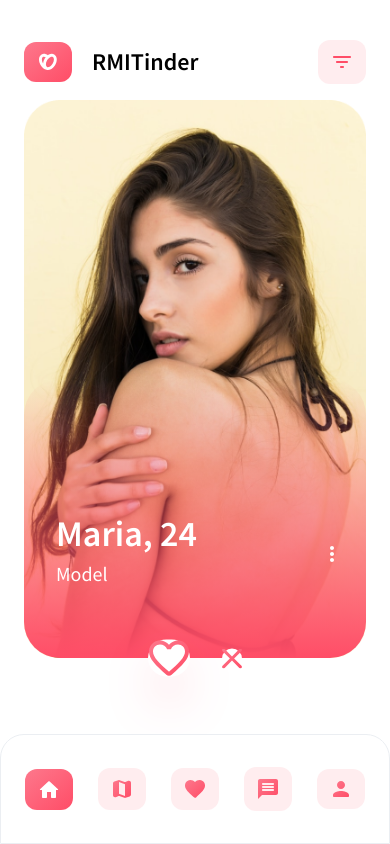
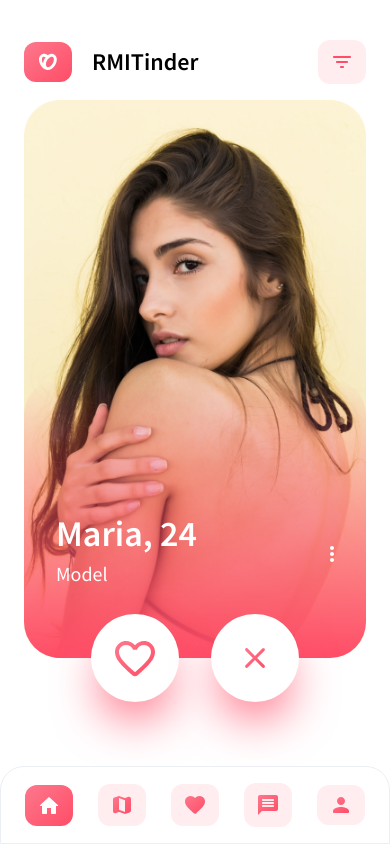
Before and after one commit to b1amage/further-web-front-end, a React (Create React App) app: page / in a window 390 px wide. Built offline with nearby package versions, Linux system fonts and the light colour scheme.

Commit message:
home page ui mobile

```diff
--- a/src/components/header/Header.js
+++ b/src/components/header/Header.js
@@ -5,7 +5,7 @@ import NavButton from "../navbar/NavButton";
 
 const Header = () => {
 	return (
-		<div className="flex flex-grow-0 py-4">
+		<div className="flex py-4 jusitfy-self-start x-grow-0 jus">
 			<div className="flex items-center flex-1 space-x-5">
 				<Logo />
 
--- a/src/components/main/Frame.js
+++ b/src/components/main/Frame.js
@@ -24,11 +24,11 @@ const Frame = () => {
 
 			{/* button div */}
 			<div className="absolute bottom-0 z-30 flex items-center justify-center space-x-8 -translate-x-1/2 translate-y-1/2 cursor-pointer left-1/2">
-				<HeroButton width={88} height={88}>
+				<HeroButton className="w-[76px] h-[76px]">
 					<img src={emptyHeart} alt="svg icon" />
 				</HeroButton>
 
-				<HeroButton width={88} height={88}>
+				<HeroButton className="w-[76px] h-[76px]">
 					<img src={x} alt="svg icon" />
 				</HeroButton>
 			</div>
--- a/src/components/main/HeroButton.js
+++ b/src/components/main/HeroButton.js
@@ -1,9 +1,9 @@
 import React from "react";
 
-const HeroButton = ({ width, height, children }) => {
+const HeroButton = ({ className, children }) => {
 	return (
 		<button
-			className={`bg-white w-[${width}px] h-[${height}px] rounded-full shadow-2xl flex items-center justify-center shadow-primary-100`}
+			className={`bg-white w-[88px] h-[88px] rounded-full shadow-2xl flex items-center justify-center shadow-primary-100 ${className}`}
 		>
 			{children}
 		</button>
--- a/src/components/navbar/NavBar.js
+++ b/src/components/navbar/NavBar.js
@@ -1,11 +1,44 @@
-import React from "react";
+import React, { useState, useEffect } from "react";
 import NavButton from "./NavButton";
 import navItems from "../../content/navItems";
 import ReactDOM from "react-dom";
 
 const NavBar = () => {
+	const [show, setShow] = useState(true);
+	const [lastScrollY, setLastScrollY] = useState(0);
+
+	useEffect(() => {
+		const controlNavbar = () => {
+			if (typeof window !== "undefined") {
+				if (window.scrollY > lastScrollY) {
+					// if scroll down hide the navbar
+					setShow(false);
+				} else {
+					// if scroll up show the navbar
+					setShow(true);
+				}
+
+				// remember current page location to use in the next move
+				setLastScrollY(window.scrollY);
+			}
+		};
+
+		if (typeof window !== "undefined") {
+			window.addEventListener("scroll", controlNavbar);
+
+			// cleanup function
+			return () => {
+				window.removeEventListener("scroll", controlNavbar);
+			};
+		}
+	}, [lastScrollY]);
+
 	return ReactDOM.createPortal(
-		<div className="py-8 z-50 px-6 bg-white border rounded-t-[24px] border-gray fixed w-full bottom-0 flex justify-between items-center">
+		<div
+			className={`${
+				show ? "block" : "hidden"
+			} py-4 z-50 px-6 bg-white border rounded-t-[24px] border-gray fixed w-full bottom-0 flex justify-between items-center`}
+		>
 			{navItems.length > 0 &&
 				navItems.map((item, index) => (
 					<NavButton key={index} isActive={item.isActive}>
--- a/src/views/HomePage.js
+++ b/src/views/HomePage.js
@@ -5,7 +5,7 @@ import Frame from "../components/main/Frame";
 
 const HomePage = () => {
 	return (
-		<div className="container p-6 mx-auto">
+		<div className="container p-6 mx-auto min-h-[100vh]">
 			<Header />
 			<NavBar />
 			<Frame />
```
